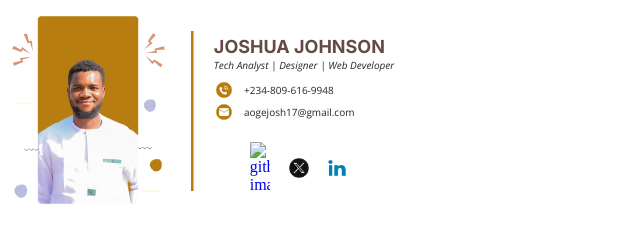
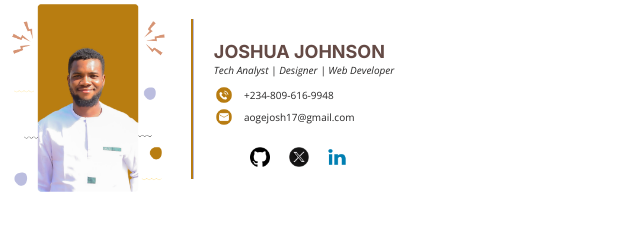
Before and after one commit to Leovihildo/emailSignature, a plain HTML site: page index.html in a window 1280 px wide. Shown: the whole page, without its empty margins (0-640 px from the left). Drawn offline with nearby package versions, Linux system fonts and the light colour scheme.

Commit message:
Update index.html

```diff
--- a/index.html
+++ b/index.html
@@ -98,7 +98,7 @@
                                             <tr>
                                                 <td style="width: 20px; font-size: 0; line-height: 0; padding: 0;">&nbsp;</td>
                                                 <td style="width: 20px; padding: 10px 3px;">
-                                                    <a href="https://github.com/Leovihildo"><img src="github-outline.svg" alt="github-image" width="20px" style="height: auto; display: block;"></a>
+                                                    <a href="https://github.com/Leovihildo"><img src="github-logo.png" alt="github-image" width="20px" style="height: auto; display: block;"></a>
                                                 </td>
                                                 <td style="width: 20px; padding: 10px 3px;">
                                                     <a href="https://x.com/aogejosh17"><img src="X-logo.png" alt="X-logo-image" width="20px" style="height: auto; display: block;"></a>
```
